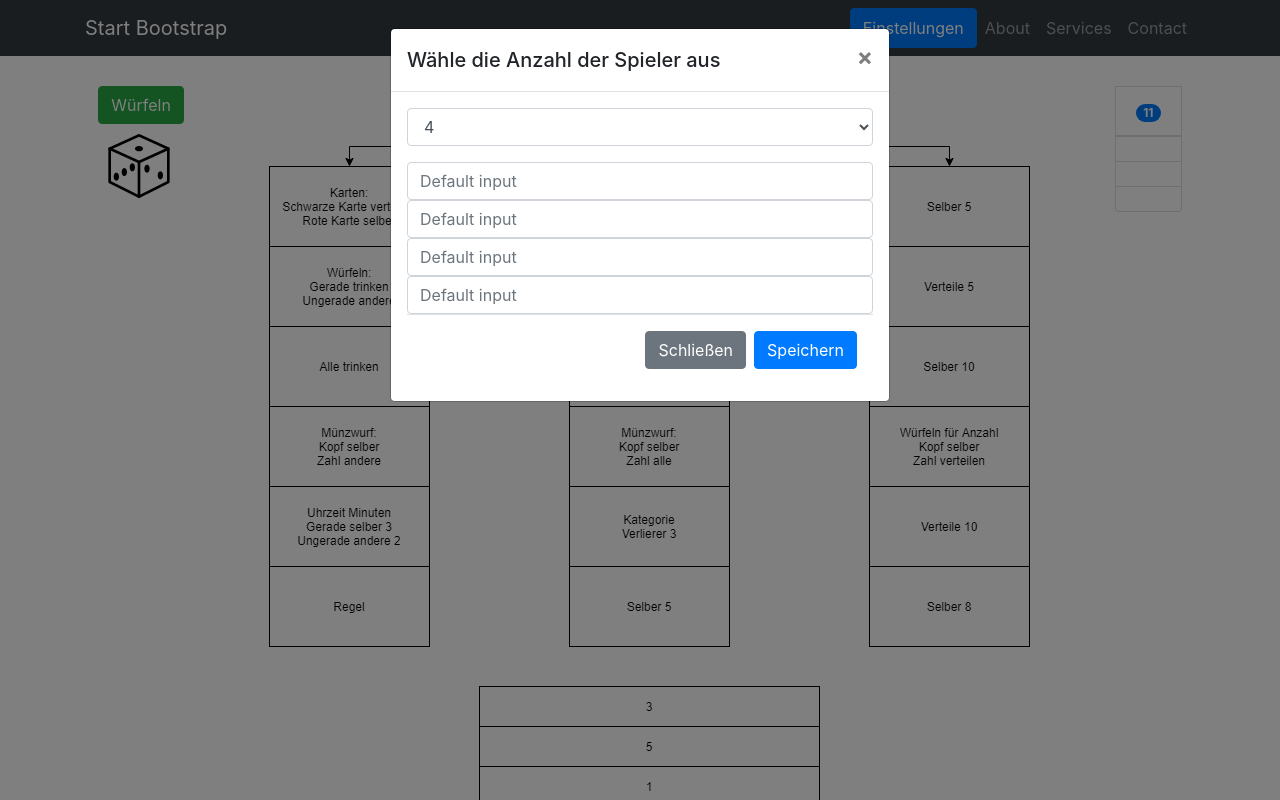
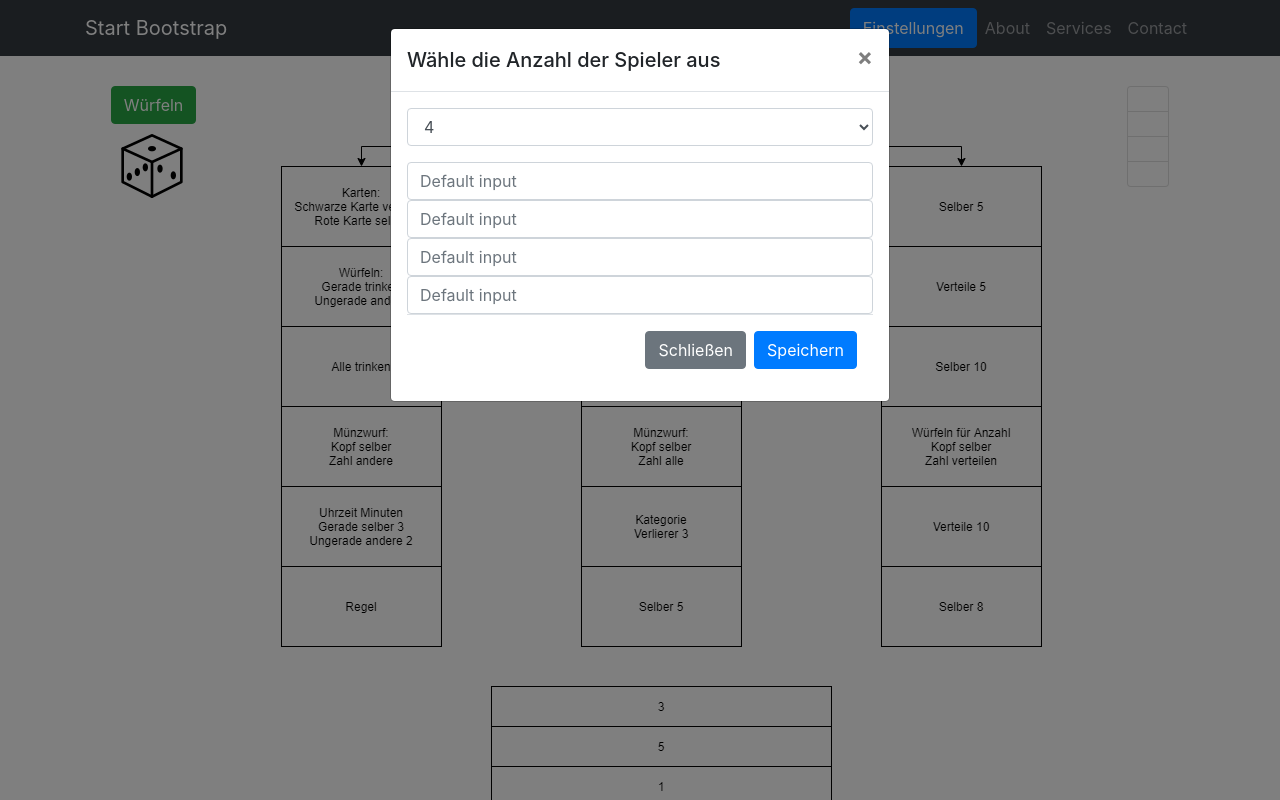
Before and after one commit to nokaris/nokaris.github1, a plain HTML site: page index.html in a window 1280 px wide. Shown: the top 800 px of the page. Drawn offline with Linux system fonts and the light colour scheme.

Commit message:
Add files via upload

```diff
--- a/index.html
+++ b/index.html
@@ -102,18 +102,17 @@
 
       <!--Spielfeld Spalte -->
       <div class=".col-md-auto">
-        <canvas id="spielfeld" width="901" height="1601" style="background-image: url('bilder/spielbrettkachel.png')"></canvas>
+        <canvas id="spielfeld" width="901" height="1601"
+          style="background-image: url('bilder/spielbrettkachel.png')"></canvas>
       </div>
 
       <!--Highscore Spalte -->
       <!--Listenitems plätze vertauschen https://jsfiddle.net/16sebrjq/-->
       <div class="col-md-auto">
         <ul class="list-group">
-          <div class="d-flex justify-content-between align-items-center" id="outputname11">
-          <li class="list-group-item" id="outputname1">
-            <span class="badge badge-primary badge-pill" id="outputname1zahl">11</span>
-          </li>
-        </div>
+            <li class="list-group-item d-flex justify-content-between align-items-center" id="outputname1">
+              <span class="badge badge-primary badge-pill" id="outputname1zahl"></span>
+            </li>
           <li class="list-group-item d-flex justify-content-between align-items-center" id="outputname2"
             style="display: none;">
             <span class="badge badge-primary badge-pill" id="outputname2zahl"></span>
```
